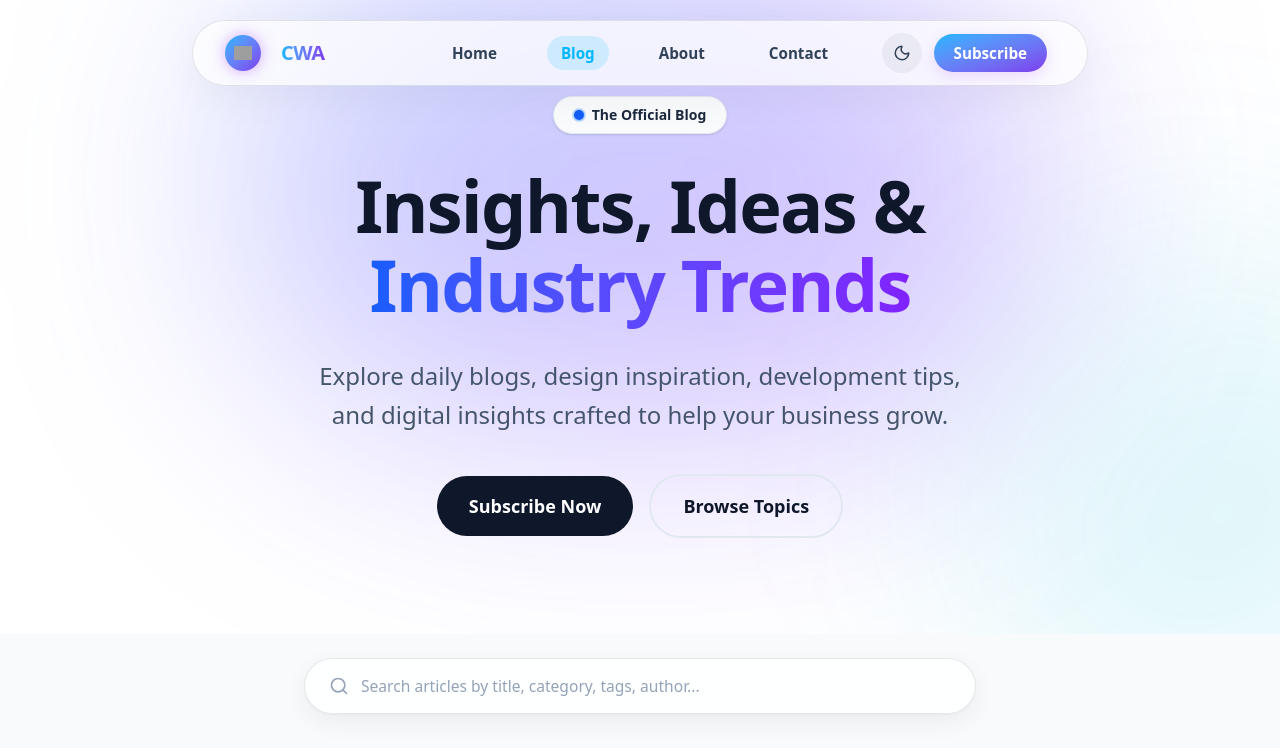
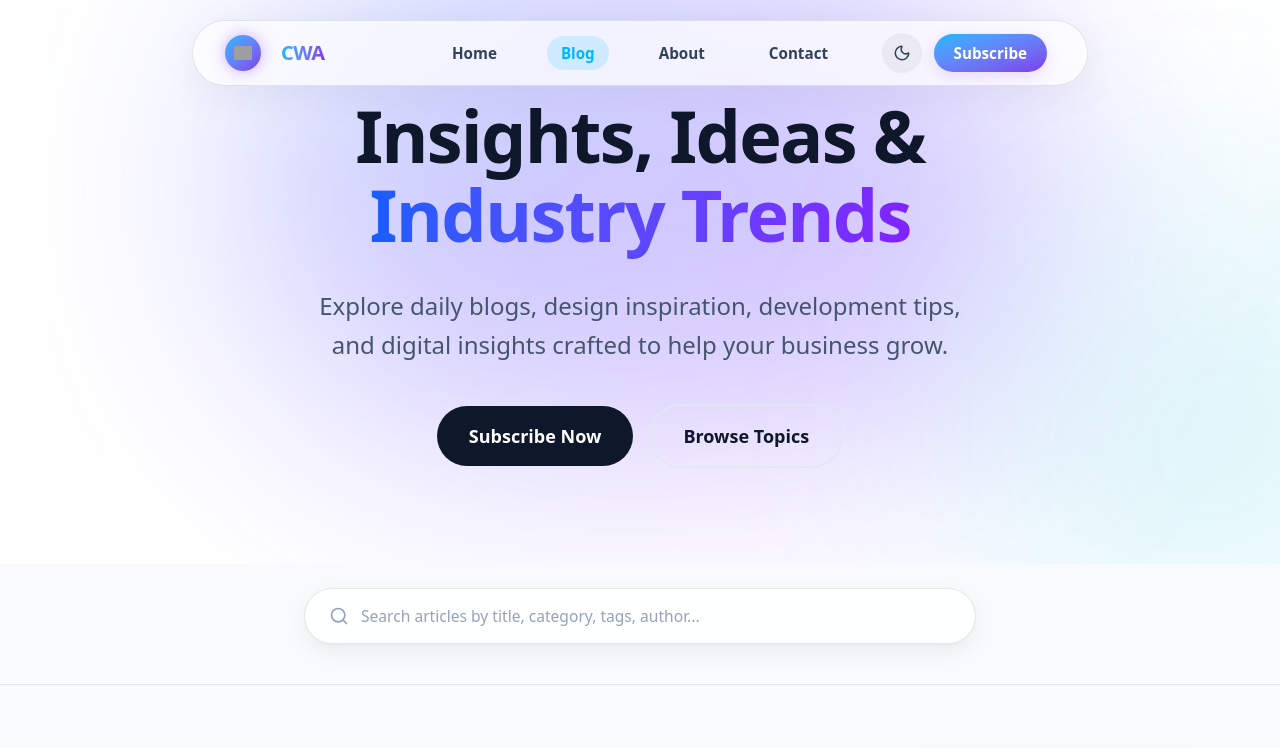
Before and after one commit to AmrendraCodes/AmrendraBlog, a Next.js app in the folder my-website/: page /blog in a window 1280 px wide. Shown: the top 748 px of the page. Built offline with nearby package versions, Linux system fonts and the light colour scheme; grey boxes are pictures that could not be loaded.

Commit message:
file commited

```diff
--- a/my-website/src/app/contact/page.js
+++ b/my-website/src/app/contact/page.js
@@ -30,9 +30,6 @@ export default function ContactPage() {
     <main className="min-h-screen bg-white dark:bg-slate-950 text-slate-900 dark:text-slate-50 selection:bg-blue-100 dark:selection:bg-blue-900 font-sans overflow-x-hidden">
       {/* Hero Section */}
       <section className="pt-24 pb-8 md:pt-32 md:pb-12 px-4 sm:px-6 max-w-5xl mx-auto text-center border-b border-slate-50 dark:border-slate-800">
-        <div className="inline-block px-4 py-1.5 mb-6 text-[10px] sm:text-xs font-bold tracking-[0.2em] text-blue-600 dark:text-blue-400 uppercase bg-blue-50 dark:bg-blue-900/20 rounded-full">
-          Get in touch
-        </div>
         <h2 className="text-4xl sm:text-5xl md:text-7xl font-black tracking-tighter mb-6 md:mb-8 leading-[1.1]">
           Let&apos;s <span className="text-blue-600">Connect</span>
         </h2>
--- a/my-website/src/components/blog/HeroSection.js
+++ b/my-website/src/components/blog/HeroSection.js
@@ -11,13 +11,6 @@ export default function HeroSection() {
 
       <div className="relative z-10 max-w-4xl mx-auto flex flex-col items-center animate-fade-in-up mt-12 md:mt-0">
         {/* Badge */}
-        <div className="inline-flex items-center gap-2 px-5 py-2 rounded-full bg-slate-50 dark:bg-slate-900/50 text-slate-800 dark:text-slate-200 text-sm font-semibold mb-8 border border-slate-200 dark:border-slate-800 shadow-sm backdrop-blur-md transition-transform hover:scale-105 cursor-default">
-          <span className="relative flex h-2.5 w-2.5">
-            <span className="animate-ping absolute inline-flex h-full w-full rounded-full bg-blue-400 opacity-75"></span>
-            <span className="relative inline-flex rounded-full h-2.5 w-2.5 bg-blue-600 dark:bg-blue-400"></span>
-          </span>
-          The Official Blog
-        </div>
 
         {/* Heading */}
         <h1 className="text-5xl md:text-6xl lg:text-7xl font-extrabold text-slate-900 dark:text-white leading-[1.1] mb-8 tracking-tight">
```
